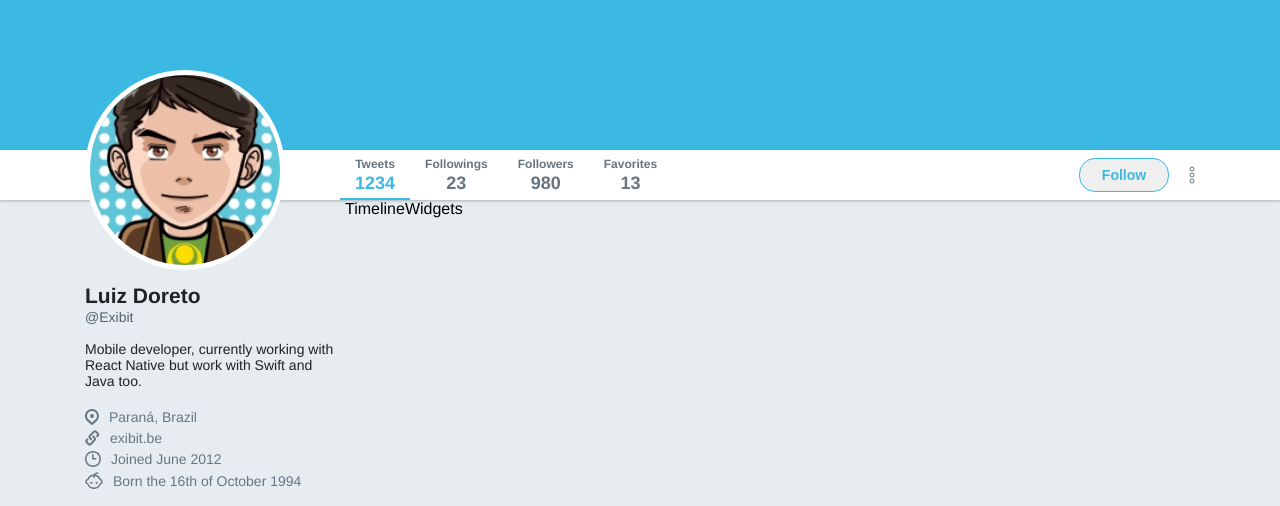
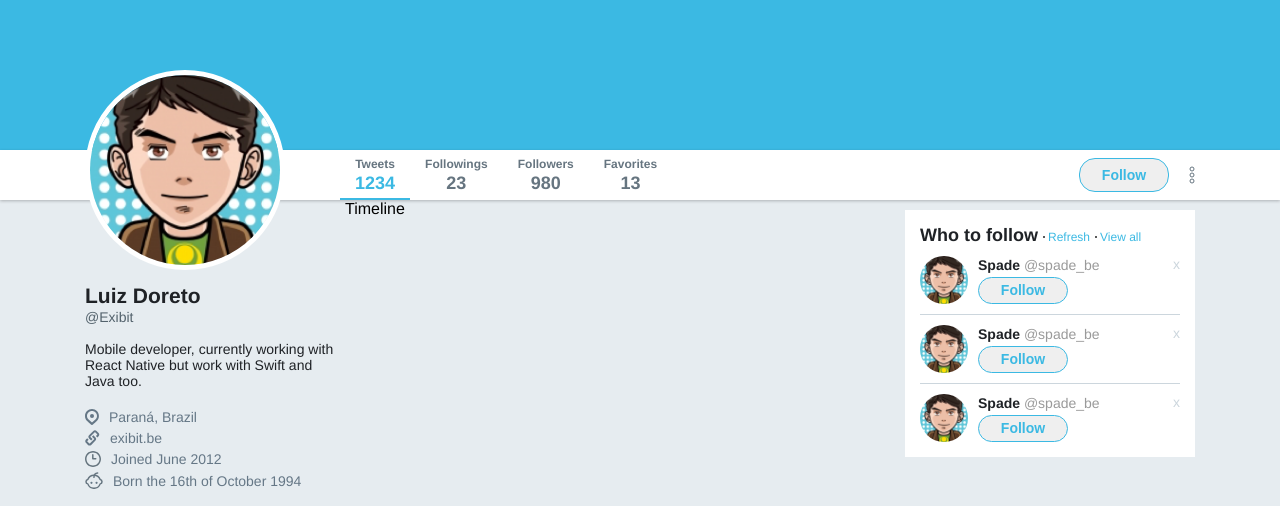
Before and after one commit to luiz-doreto/FlexBox-Examples, a plain HTML site: page index.html in a window 1280 px wide. Shown: the part 276-782 px from the top of the page. Drawn offline with Linux system fonts and the light colour scheme.

Commit message:
Creating Widget follower sugestion

```diff
--- a/index.html
+++ b/index.html
@@ -121,7 +121,45 @@
             Timeline
         </section>
         <aside class="widgets">
-            Widgets
+            <div class="widget follow">
+                <div class="title">
+                    <strong>Who to follow</strong>
+                    <a href="">Refresh</a>
+                    <a href="">View all</a>
+                </div>
+                <ul>
+                    <li>
+                        <div class="profile">
+                            <img src="/images/avatar.png" alt="avatar">
+                            <div class="info">
+                                <strong>Spade <span>@spade_be</span></strong>
+                                <button type="button">Follow</button>
+                            </div>
+                        </div>
+                        <a href="">x</a>
+                    </li>
+                    <li>
+                        <div class="profile">
+                            <img src="/images/avatar.png" alt="avatar">
+                            <div class="info">
+                                <strong>Spade <span>@spade_be</span></strong>
+                                <button type="button">Follow</button>
+                            </div>
+                        </div>
+                        <a href="">x</a>
+                    </li>
+                    <li>
+                        <div class="profile">
+                            <img src="/images/avatar.png" alt="avatar">
+                            <div class="info">
+                                <strong>Spade <span>@spade_be</span></strong>
+                                <button type="button">Follow</button>
+                            </div>
+                        </div>
+                        <a href="">x</a>
+                    </li>
+                </ul>
+            </div>
         </aside>
     </div>
 </body>
--- a/style.css
+++ b/style.css
@@ -287,3 +287,116 @@ div.wrapper-content aside.profile .images ul li {
     flex: 1 0 auto;
     margin: 0 5px 5px 0;
 }
+
+div.wrapper-content .timeline {
+    flex: 1;
+}
+
+div.wrapper-content aside.widgets {
+    width: 290px;
+    margin-top: 10px;
+}
+
+div.wrapper-content aside.widgets .widget {
+    background: #fff;
+    padding: 15px;
+}
+
+div.wrapper-content aside.widgets .widget .title {
+    display: flex;
+    align-items: baseline;
+}
+
+div.wrapper-content aside.widgets .widget .title strong {
+    font-size: 18px;
+    color: #1f2226;
+}
+
+div.wrapper-content aside.widgets .widget .title a {
+    color: #3bb9e3;
+    font-size: 12px;
+    text-decoration: none;
+    position: relative;
+    padding-left: 10px;
+}
+
+div.wrapper-content aside.widgets .widget .title a::before {
+    content: '';
+    width: 2px;
+    height: 2px;
+    border-radius: 50%;
+    margin-left: 5px;
+    margin-right: 5px;
+    background: #222;
+    position: absolute;
+    left: 0;
+    top: 6px;
+}
+
+div.wrapper-content aside.widgets .follow ul {
+    list-style: none;
+    margin-top: 10px;
+}
+
+div.wrapper-content aside.widgets .follow ul li {
+    display: flex;
+    justify-content: space-between;
+    border-bottom: 1px solid #ccd6dd;
+    padding-bottom: 10px;
+    margin-bottom: 10px;
+}
+
+div.wrapper-content aside.widgets .follow ul li:last-child {
+    margin-bottom: 0;
+    padding-bottom: 0;
+    border: 0;
+}
+
+div.wrapper-content aside.widgets .follow ul li .profile {
+    display: flex;
+    align-items: center;
+}
+
+div.wrapper-content aside.widgets .follow ul li .profile img {
+    width: 48px;
+    height: 48px;
+    border-radius: 50%;
+}
+
+div.wrapper-content aside.widgets .follow ul li .profile .info {
+    margin-left: 10px;
+    display: flex;
+    flex-direction: column;
+}
+
+div.wrapper-content aside.widgets .follow ul li .profile .info strong {
+    font-size: 14px;
+    color: #1f2226;
+}
+
+div.wrapper-content aside.widgets .follow ul li .profile .info strong span {
+    font-weight: normal;
+    color: #9a9a9a;
+}
+
+div.wrapper-content aside.widgets .follow ul li .profile .info button {
+    height: 27px;
+
+    display: flex;
+    align-items: center;
+    justify-content: center;
+
+    width: 90px;
+    font-weight: bold;
+    font-size: 14px;
+    color: #3bb9e3;
+    border: 1px solid #3bb9e3;
+    border-radius: 16px;
+    margin-top: 4px;
+}
+
+div.wrapper-content aside.widgets .follow ul li > a {
+    color: #ccd6dd;
+    text-decoration: none;
+    font-size: 14px;
+}
```
